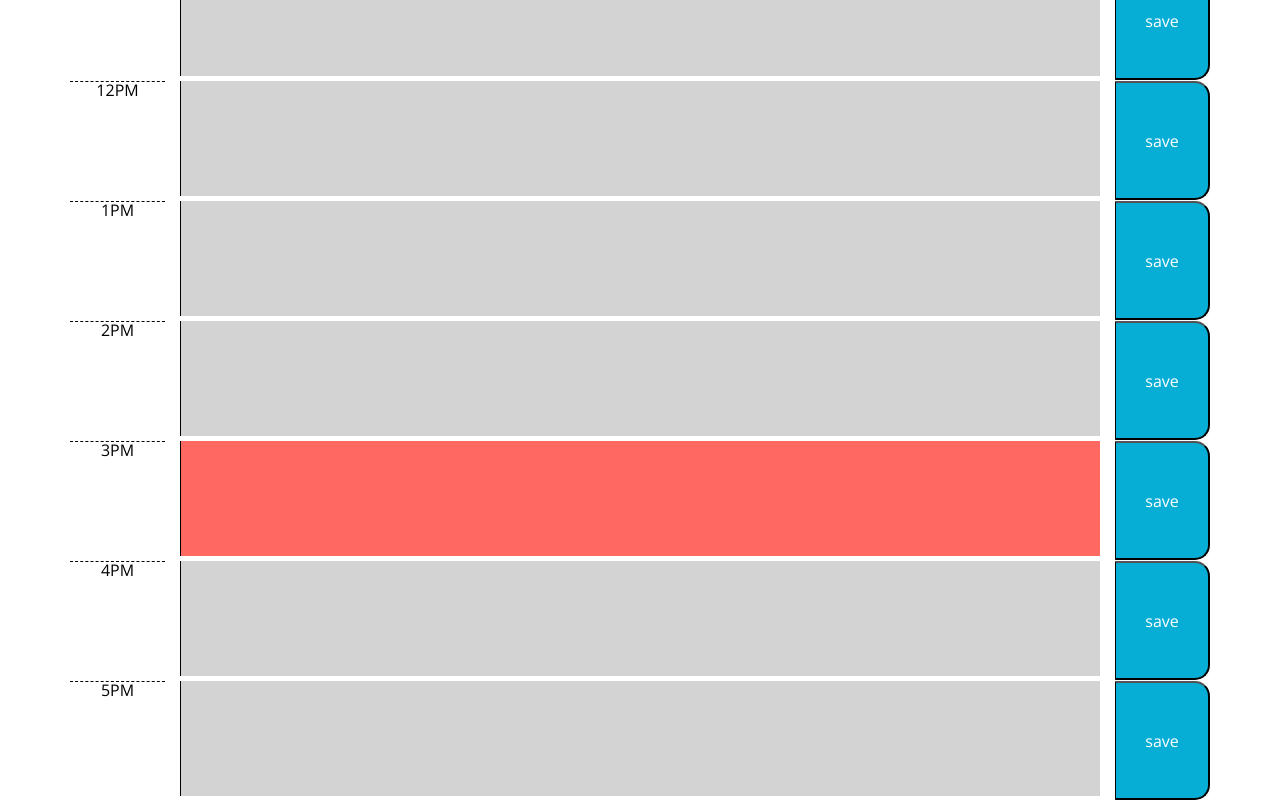
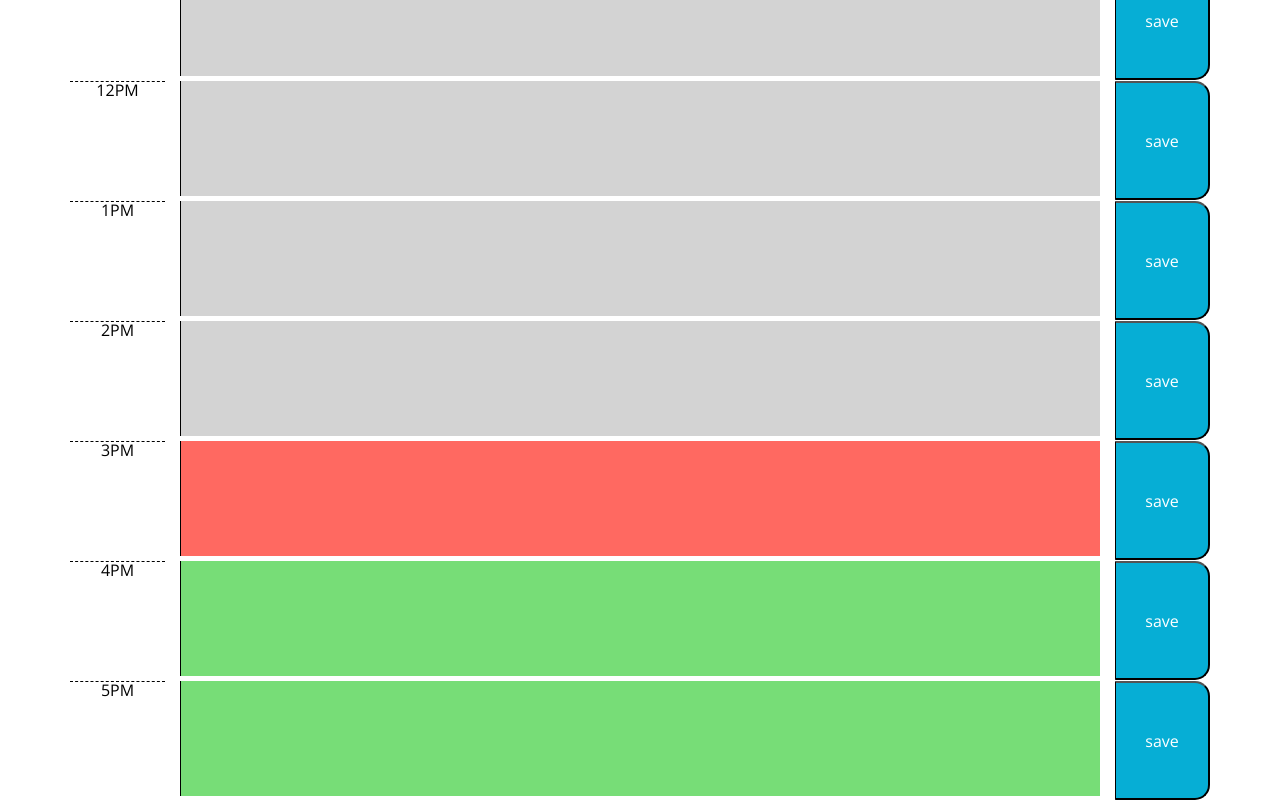
Before and after one commit to julie-git/planner, a plain HTML site: page index.html in a window 1280 px wide. Shown: the part 616-1416 px from the top of the page. Drawn offline with nearby package versions, Linux system fonts and the light colour scheme.

Commit message:
added display future block hours and some styling

```diff
--- a/script.js
+++ b/script.js
@@ -32,23 +32,27 @@ updateCalendar();
 function updateCalendar(){
 
     //update present hour
-    // $("#textarea-" + presentHour).addClass( "present" );
+     $("#textarea-" + presentHour).addClass( "present" );
 
     //update past hours
-    for (var h=9; h < 18;  h++ ){
+    for (var h=9; h < presentHour;  h++ ){
 
-        console.log("updateCal hour=" + h);
+        console.log("updateCal past hour=" + h);
         //add class to the textarea depending on if the hour is in the past or present
-        if (h===presentHour){
-            $("#textarea-" + presentHour).addClass( "present" );
-        }else{
-            console.log("updatecal: inside if loop !presentHour");
+        // if (h===presentHour){
+        //     $("#textarea-" + presentHour).addClass( "present" );
+        // }else{
+            // console.log("updatecal: inside if loop !ptHour");
             // var hString = h.toString();
             $("#textarea-" + h).addClass("past");
         }
 
 
-    }
+     //update future hours
+     for (var h= presentHour +1; h < 18; h++ ){
+        console.log("updateCal future hour=" + h);
+        $("#textarea-" + h).addClass("future");
+     }
 
     //get tasks out of local storage and refresh the page
     Object.keys(localStorage).forEach(function(key){
--- a/style.css
+++ b/style.css
@@ -13,8 +13,7 @@ textarea{
   padding: 10px;
    width:100%;
   height: 115px;
-  color: black;
-}
+  }
 
 .jumbotron {
   text-align: center;
@@ -51,17 +50,20 @@ textarea{
 
 .past {
   background-color: #d3d3d3;
-  color: white;
+  /* color: white; */
+  color: black;
 }
 
 .present {
   background-color: #ff6961;
-  color: white;
+  /* color: white; */
+  color: black;
 }
 
 .future {
   background-color: #77dd77;
-  color: white;
+  /* color: white; */
+  color:black
 }
 
 .saveBtn {
```
